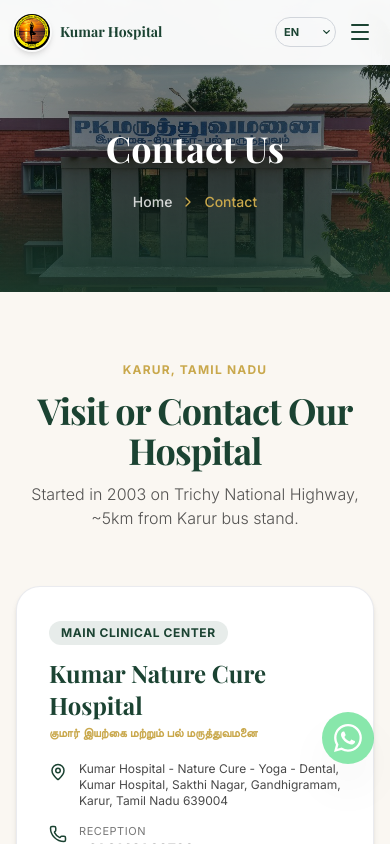
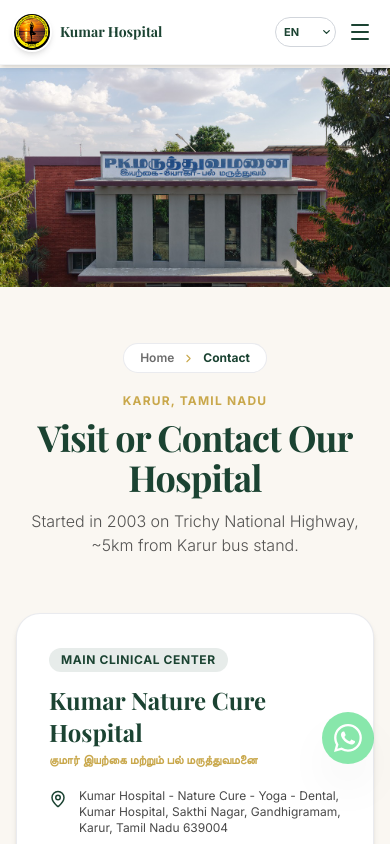
Before and after one commit to tradeology27/ayurvedha, a Next.js app: page /contact in a window 390 px wide. Shown: the top 844 px of the page. Built offline with nearby package versions, Linux system fonts and the light colour scheme; a web font is replaced by a local one.

Commit message:
fix(contact): make hero section an empty, unblurred, natural 16:9 photo without text overlay

```diff
--- a/src/app/contact/page.tsx
+++ b/src/app/contact/page.tsx
@@ -1,7 +1,8 @@
 import type { Metadata } from "next";
-import PageHeader from "@/components/PageHeader";
+import Image from "next/image";
+import Link from "next/link";
 import AppointmentForm from "@/components/home/AppointmentForm";
-import { MapPin, Phone, Clock, Mail, Globe } from "lucide-react";
+import { MapPin, Phone, Clock, Mail, Globe, ChevronRight } from "lucide-react";
 
 export const metadata: Metadata = {
   title: "Contact & Appointments | Kumar Nature Cure Hospital & P.K. Hospital",
@@ -14,22 +15,40 @@
 export default function ContactPage() {
   return (
     <>
-      <PageHeader
-        title="Contact Us"
-        breadcrumb={[{ name: "Contact", path: "/contact" }]}
-        bgImage="/images/contact_hero.jpg"
-      />
+      {/* Clean Hospital Hero Image (Pure photograph, zero blur, zero text overlay, natural 16:9 ratio) */}
+      <section className="relative w-full pt-[68px] sm:pt-[72px] bg-background">
+        <div className="w-full relative aspect-[16/9] overflow-hidden bg-gray-100">
+          <Image
+            src="/images/contact_hero.jpg"
+            alt="P.K. Hospital - Nature Cure, Yoga & Dental, Karur"
+            fill
+            priority
+            quality={100}
+            sizes="100vw"
+            className="object-cover object-center"
+          />
+        </div>
+      </section>
 
       {/* Two Campuses Cards */}
-      <section className="py-16 bg-background">
+      <section className="py-14 sm:py-16 bg-background">
         <div className="container mx-auto px-4 md:px-6 lg:px-8">
           <div className="text-center max-w-3xl mx-auto mb-14">
-            <span className="text-xs font-bold uppercase tracking-widest text-secondary inline-block mb-1">
+            {/* Breadcrumb relocated below hero banner */}
+            <nav className="inline-flex items-center gap-2 text-xs font-semibold text-foreground/65 bg-white shadow-2xs px-4 py-1.5 rounded-full mb-5 border border-gray-200/80">
+              <Link href="/" className="hover:text-primary transition-colors">
+                Home
+              </Link>
+              <ChevronRight size={13} className="text-secondary" />
+              <span className="text-primary font-bold">Contact</span>
+            </nav>
+
+            <span className="text-xs font-bold uppercase tracking-widest text-secondary block mb-1">
               Karur, Tamil Nadu
             </span>
-            <h2 className="text-4xl sm:text-5xl md:text-6xl font-heading font-bold text-primary mt-2 mb-3 tracking-tight">
+            <h1 className="text-4xl sm:text-5xl md:text-6xl font-heading font-bold text-primary mt-2 mb-3 tracking-tight">
               Visit or Contact Our Hospital
-            </h2>
+            </h1>
             <p className="text-foreground/75 font-light text-base md:text-lg max-w-2xl mx-auto">
               Started in 2003 on Trichy National Highway, ~5km from Karur bus stand.
             </p>
```
